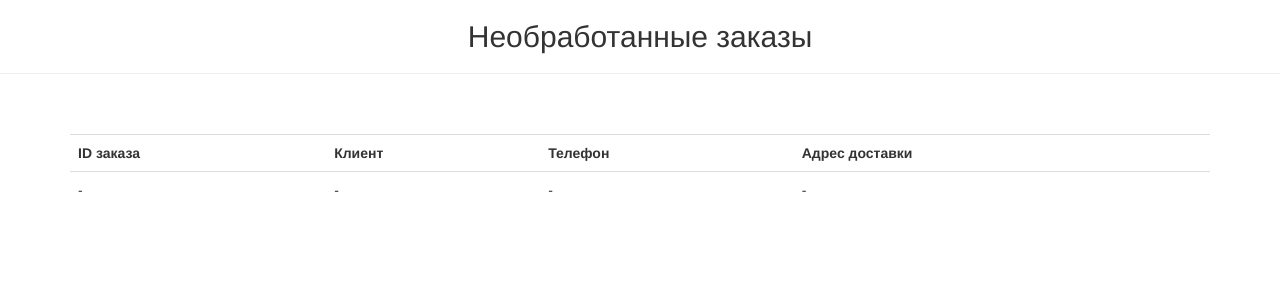
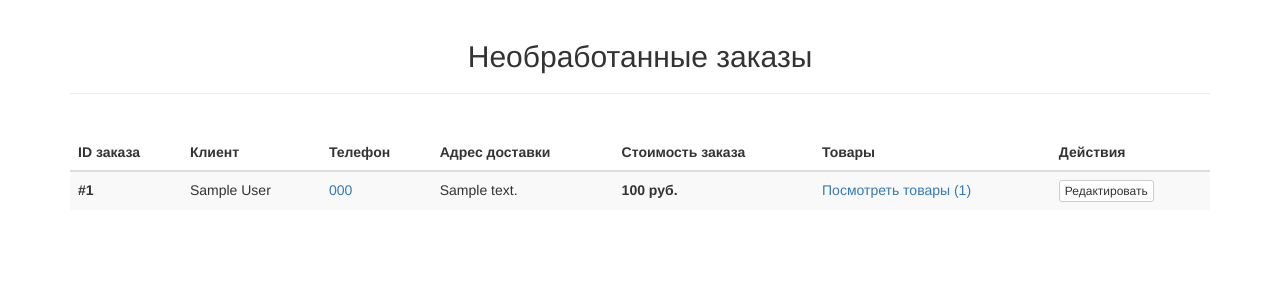
Before and after one commit to Denischerov2312/STAR_BURGET_2, a Django app: page /manager/orders/ in a window 1280 px wide. Shown: the part 52-352 px from the top of the page. Run offline with Django 3.2, Linux system fonts and the light colour scheme; a user stored in the database is signed in; tables that the repository leaves empty hold one stand-in row (values such as "Sample post"); parts of the project's set-up code (start-up, migrations or seed data) failed here and were passed over; some libraries are stand-ins or nearby versions.

Commit message:
Update order_items.html

```diff
--- a/restaurateur/templates/order_items.html
+++ b/restaurateur/templates/order_items.html
@@ -3,30 +3,66 @@
 {% block title %}Необработанные заказы | Star Burger{% endblock %}
 
 {% block content %}
+  <div class="container">
     <center>
       <h2>Необработанные заказы</h2>
     </center>
 
     <hr/>
     <br/>
-  <br/>
-  <div class="container">
-   <table class="table table-responsive">
+
+    <table class="table table-responsive table-striped table-hover">
+      <thead>
         <tr>
           <th>ID заказа</th>
           <th>Клиент</th>
           <th>Телефон</th>
           <th>Адрес доставки</th>
+          <th>Стоимость заказа</th>
+          <th>Товары</th>
+          <th>Действия</th>
         </tr>
-
-    {% for item in order_items %}
+      </thead>
+      <tbody>
+        {% for order in order_items %}
           <tr>
-        <td>-</td>
-        <td>-</td>
-        <td>-</td>
-        <td>-</td>
+            <td><strong>#{{ order.id }}</strong></td>
+            <td>{{ order.firstname }} {{ order.lastname }}</td>
+            <td>
+              {% if order.phonenumber %}
+                <a href="tel:{{ order.phonenumber }}">{{ order.phonenumber }}</a>
+              {% else %}
+                не указан
+              {% endif %}
+            </td>
+            <td>{{ order.address }}</td>
+            <td><strong>{{ order.total_cost|default:"0" }} руб.</strong></td>
+            <td>
+              <details>
+                <summary style="cursor: pointer; color: #337ab7;">
+                  Посмотреть товары ({{ order.items.all|length }})
+                </summary>
+                <ul style="margin-top: 10px; padding-left: 20px;">
+                  {% for item in order.items.all %}
+                    <li>{{ item.product.name }} — {{ item.quantity }} шт. (по {{ item.price }} руб.)</li>
+                  {% endfor %}
+                </ul>
+              </details>
+            </td>
+            <td>
+              <a href="{% url 'admin:foodcartapp_order_change' order.id %}?next={{ request.path|urlencode }}" class="btn btn-xs btn-default">
+                Редактировать
+              </a>
+            </td>
+          </tr>
+        {% empty %}
+          <tr>
+            <td colspan="7" class="text-center text-muted">
+              <em>Заказов пока нет.</em>
+            </td>
           </tr>
         {% endfor %}
+      </tbody>
     </table>
   </div>
 {% endblock %}
```
Lines whose indentation alone changed are shown as unchanged.
